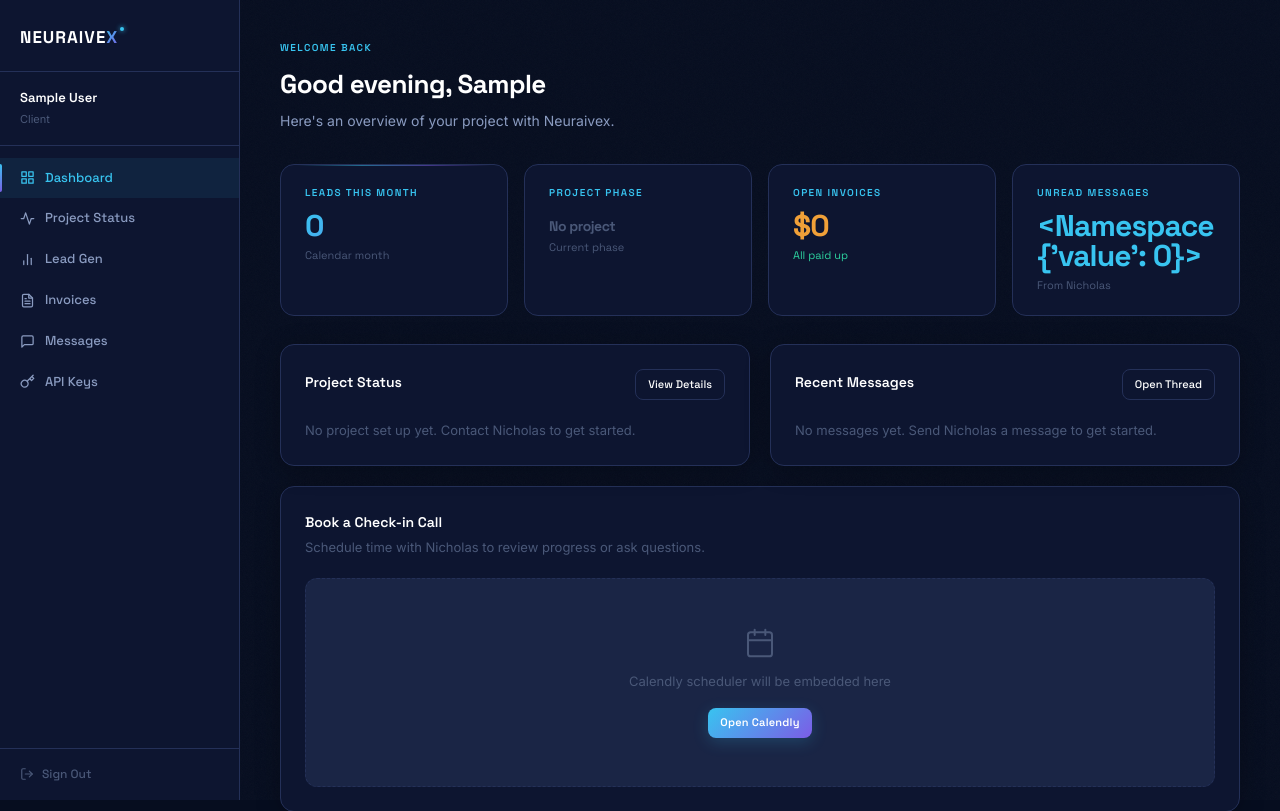
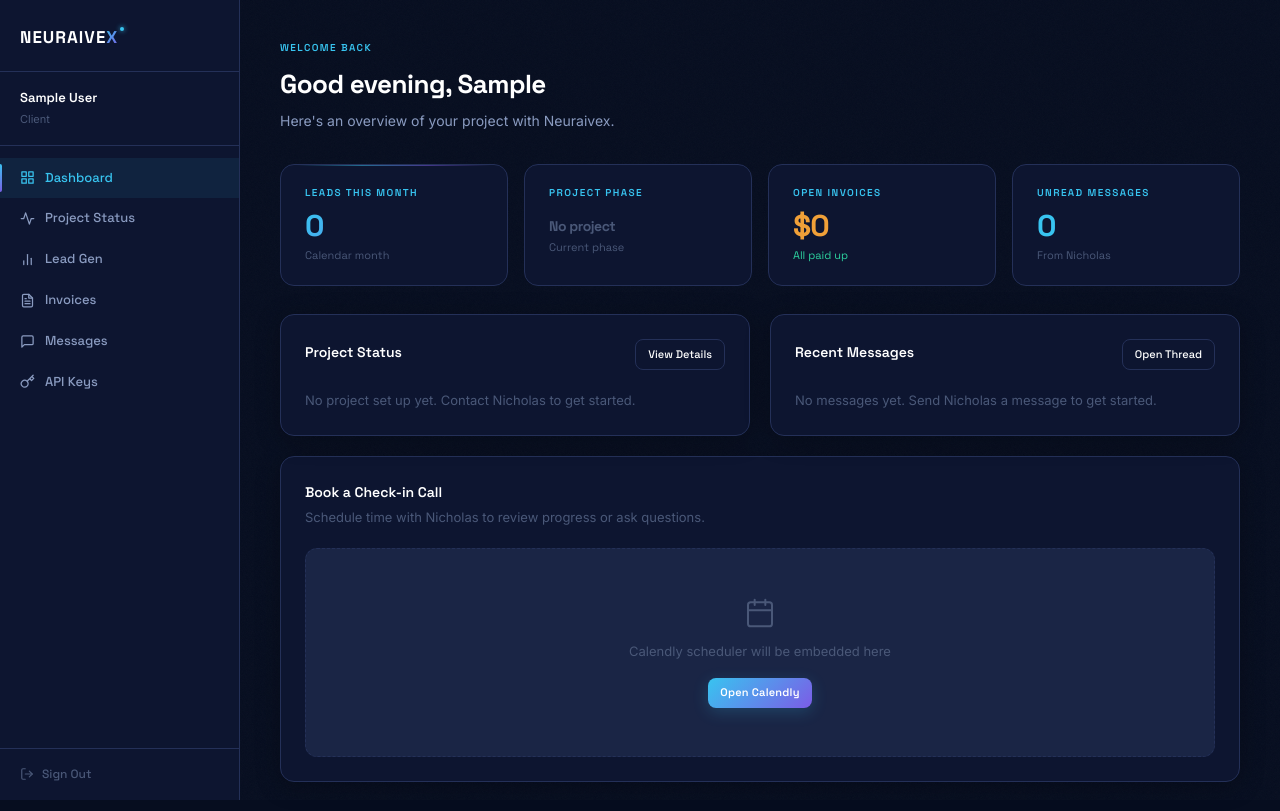
Before and after one commit to nicholaswatkins222-oss/neuraivex-client-portal, a Flask app: page / in a window 1280 px wide. Shown: the top 811 px of the page. Run offline with Flask 3, Linux system fonts and the light colour scheme; the visitor is signed in with stand-in values (Sample User, id 1); data comes from the database, SQL or seed files in the repository; data that the repository does not hold is empty; some libraries are stand-ins or nearby versions.

Commit message:
Fix circular imports via extensions.py, fix namespace variable collision in dashboard
Co-Authored-By: Claude Sonnet 4.6 <noreply@anthropic.com>

```diff
--- a/app.py
+++ b/app.py
@@ -1,14 +1,7 @@
 from flask import Flask
-from flask_sqlalchemy import SQLAlchemy
-from flask_login import LoginManager
-from flask_wtf.csrf import CSRFProtect
-from flask_mail import Mail
+from extensions import db, login_manager, csrf, mail
 import os
 
-db = SQLAlchemy()
-login_manager = LoginManager()
-csrf = CSRFProtect()
-mail = Mail()
 
 def create_app():
     app = Flask(__name__)
@@ -54,13 +47,10 @@ def create_app():
     import re as _re
     @app.template_filter('strfdate')
     def strfdate_filter(dt, fmt):
-        """Format a date/datetime, stripping leading zeros cross-platform."""
         if dt is None:
             return ''
-        # Replace %-d / %-I style Linux flags with %d / %I before formatting
         safe_fmt = fmt.replace('%-', '%')
         result = dt.strftime(safe_fmt)
-        # Now strip any remaining leading zeros from day and hour fields
         result = _re.sub(r'(?<!\d)0(\d)(?!\d)', r'\1', result)
         return result
 
@@ -69,6 +59,7 @@ def create_app():
 
     return app
 
+
 app = create_app()
 
 if __name__ == '__main__':
--- a/models.py
+++ b/models.py
@@ -1,6 +1,6 @@
 from datetime import datetime
 from flask_login import UserMixin
-from app import db, login_manager
+from extensions import db, login_manager
 
 
 class User(UserMixin, db.Model):
--- a/routes/admin.py
+++ b/routes/admin.py
@@ -3,7 +3,7 @@ from flask_login import login_required, current_user
 from datetime import datetime, date
 import bcrypt
 
-from app import db
+from extensions import db
 from models import User, Project, Phase, PhaseComment, ApiKey, Invoice, Lead, Message
 from encryption import decrypt_value
 
--- a/routes/api_keys.py
+++ b/routes/api_keys.py
@@ -1,7 +1,7 @@
 from flask import Blueprint, render_template, redirect, url_for, request, flash
 from flask_login import login_required, current_user
 
-from app import db
+from extensions import db
 from models import ApiKey
 from encryption import encrypt_value
 
--- a/routes/auth.py
+++ b/routes/auth.py
@@ -4,7 +4,7 @@ from flask_mail import Message as MailMessage
 from datetime import datetime
 import bcrypt
 
-from app import db, mail
+from extensions import db
 from models import User
 
 auth_bp = Blueprint('auth', __name__)
@@ -72,6 +72,7 @@ def forgot_password():
             token = _make_reset_token(user.id)
             reset_url = url_for('auth.reset_password', token=token, _external=True)
             try:
+                from extensions import mail
                 msg = MailMessage(
                     subject='Reset your Neuraivex portal password',
                     recipients=[user.email],
--- a/routes/messages.py
+++ b/routes/messages.py
@@ -2,7 +2,7 @@ from flask import Blueprint, render_template, redirect, url_for, request, flash
 from flask_login import login_required, current_user
 from datetime import datetime
 
-from app import db
+from extensions import db
 from models import Message, User
 
 messages_bp = Blueprint('messages', __name__)
--- a/routes/project.py
+++ b/routes/project.py
@@ -2,7 +2,7 @@ from flask import Blueprint, render_template, redirect, url_for, request, flash
 from flask_login import login_required, current_user
 from datetime import datetime
 
-from app import db
+from extensions import db
 from models import Project, Phase, PhaseComment
 
 project_bp = Blueprint('project', __name__)
--- a/templates/base.html
+++ b/templates/base.html
@@ -50,9 +50,9 @@
       <div class="sidebar-client-company">{{ current_user.company or 'Client' }}</div>
     </div>
     <nav class="sidebar-nav">
-      {% set unread_count = namespace(value=0) %}
+      {% set unread_ns = namespace(value=0) %}
       {% for msg in current_user.received_messages %}
-        {% if not msg.read %}{% set unread_count.value = unread_count.value + 1 %}{% endif %}
+        {% if not msg.read %}{% set unread_ns.value = unread_ns.value + 1 %}{% endif %}
       {% endfor %}
       <a href="{{ url_for('dashboard.index') }}" class="nav-item {% if request.endpoint == 'dashboard.index' %}active{% endif %}">
         <svg width="15" height="15" viewBox="0 0 24 24" fill="none" stroke="currentColor" stroke-width="2" stroke-linecap="round" stroke-linejoin="round"><rect x="3" y="3" width="7" height="7"/><rect x="14" y="3" width="7" height="7"/><rect x="14" y="14" width="7" height="7"/><rect x="3" y="14" width="7" height="7"/></svg>
@@ -73,7 +73,7 @@
       <a href="{{ url_for('messages.index') }}" class="nav-item {% if request.endpoint == 'messages.index' %}active{% endif %}">
         <svg width="15" height="15" viewBox="0 0 24 24" fill="none" stroke="currentColor" stroke-width="2" stroke-linecap="round" stroke-linejoin="round"><path d="M21 15a2 2 0 0 1-2 2H7l-4 4V5a2 2 0 0 1 2-2h14a2 2 0 0 1 2 2z"/></svg>
         Messages
-        {% if unread_count.value > 0 %}<span class="nav-badge">{{ unread_count.value }}</span>{% endif %}
+        {% if unread_ns.value > 0 %}<span class="nav-badge">{{ unread_ns.value }}</span>{% endif %}
       </a>
       <a href="{{ url_for('keys.index') }}" class="nav-item {% if request.endpoint == 'keys.index' %}active{% endif %}">
         <svg width="15" height="15" viewBox="0 0 24 24" fill="none" stroke="currentColor" stroke-width="2" stroke-linecap="round" stroke-linejoin="round"><path d="M21 2l-2 2m-7.61 7.61a5.5 5.5 0 1 1-7.778 7.778 5.5 5.5 0 0 1 7.777-7.777zm0 0L15.5 7.5m0 0l3 3L22 7l-3-3m-3.5 3.5L19 4"/></svg>
```
Also changed, not shown: extensions.py (added, +9 -0 lines).
